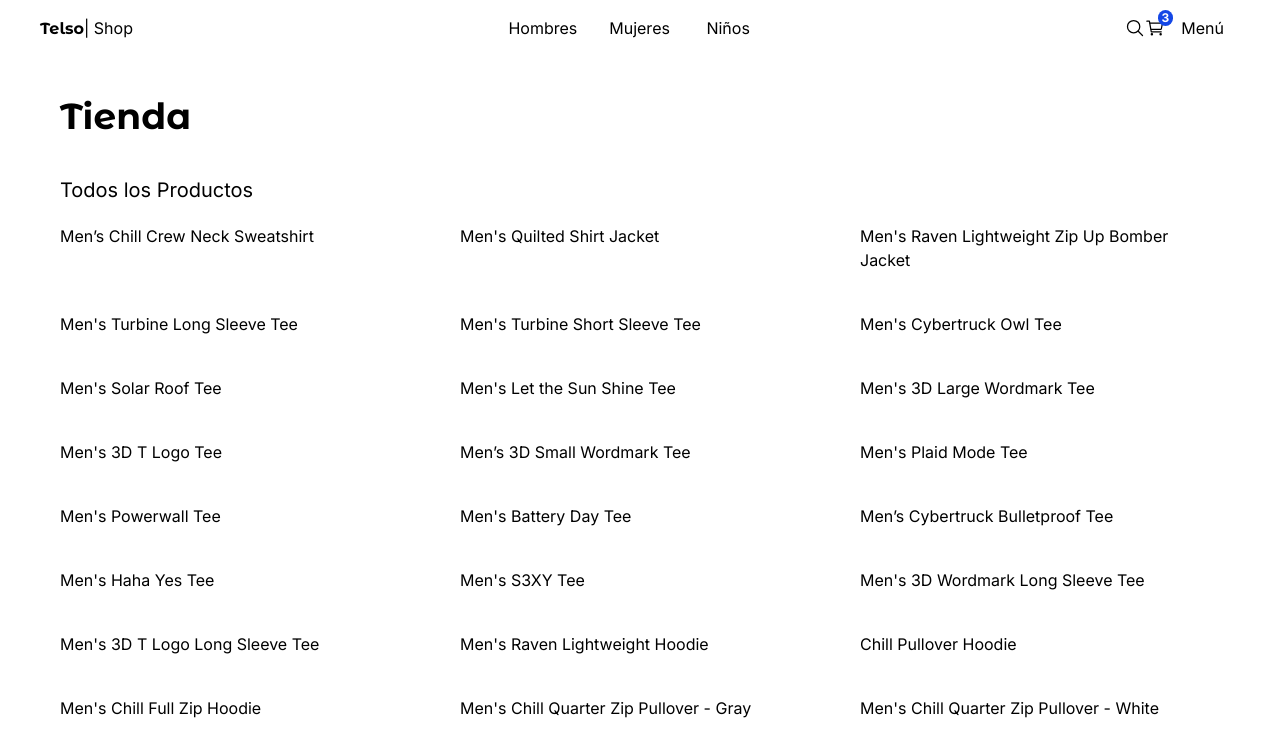
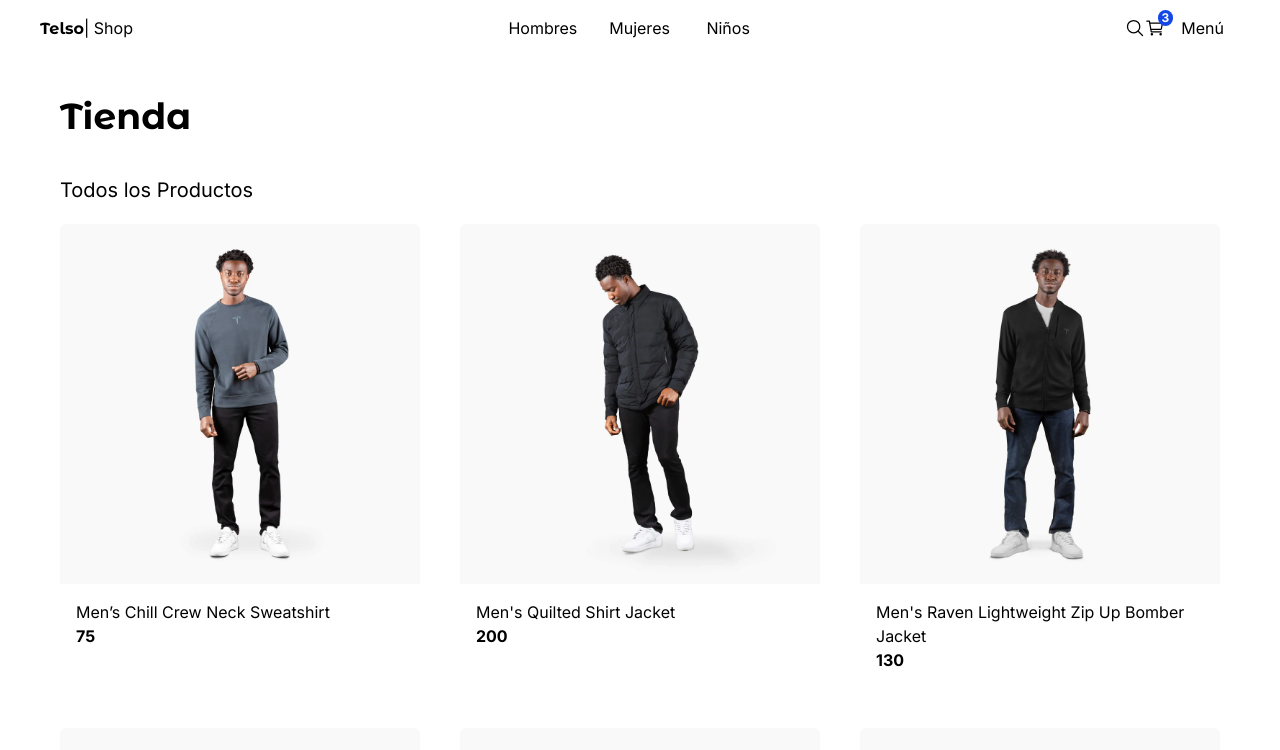
Before and after one commit to brayanpesantes/telso-app, a Next.js app: page / in a window 1280 px wide. Shown: the top 750 px of the page. Built offline with nearby package versions, Linux system fonts and the light colour scheme.

Commit message:
Add ProductGridItem component and integrate it into ProductGrid

```diff
--- a/src/components/index.ts
+++ b/src/components/index.ts
@@ -3,3 +3,4 @@
 export * from "./ui/title";
 
 export * from "./products/product-grid";
+export * from "./products/product-grid-item";
--- /dev/null
+++ b/src/components/products/product-grid-item.tsx
@@ -0,0 +1,28 @@
+import { Product } from "@/interface";
+import Image from "next/image";
+import Link from "next/link";
+
+interface Props {
+  product: Product;
+}
+export const ProductGridItem = ({ product }: Props) => {
+  return (
+    <div className="rounded-md overflow-hidden fade-in">
+      <Link href={`/product/${product.slug}`}>
+        <Image
+          src={`/products/${product.images[0]}`}
+          alt={product.title}
+          className="w-full object-cover"
+          width={500}
+          height={500}
+        />
+      </Link>
+      <div className="p-4 flex flex-col">
+        <Link href={`/product/${product.slug}`} className="hover:text-blue-600">
+          {product.title}
+        </Link>
+        <span className="font-bold">{product.price}</span>
+      </div>
+    </div>
+  );
+};
--- a/src/components/products/product-grid.tsx
+++ b/src/components/products/product-grid.tsx
@@ -1,4 +1,5 @@
 import { Product } from "@/interface";
+import { ProductGridItem } from "./product-grid-item";
 
 interface Props {
   products: Product[];
@@ -7,7 +8,7 @@
   return (
     <div className="grid grid-cols-2 sm:grid-cols-3 gap-10 mb-10">
       {products.map((product) => (
-        <span key={product.slug}>{product.title}</span>
+        <ProductGridItem product={product} key={product.slug} />
       ))}
     </div>
   );
```
